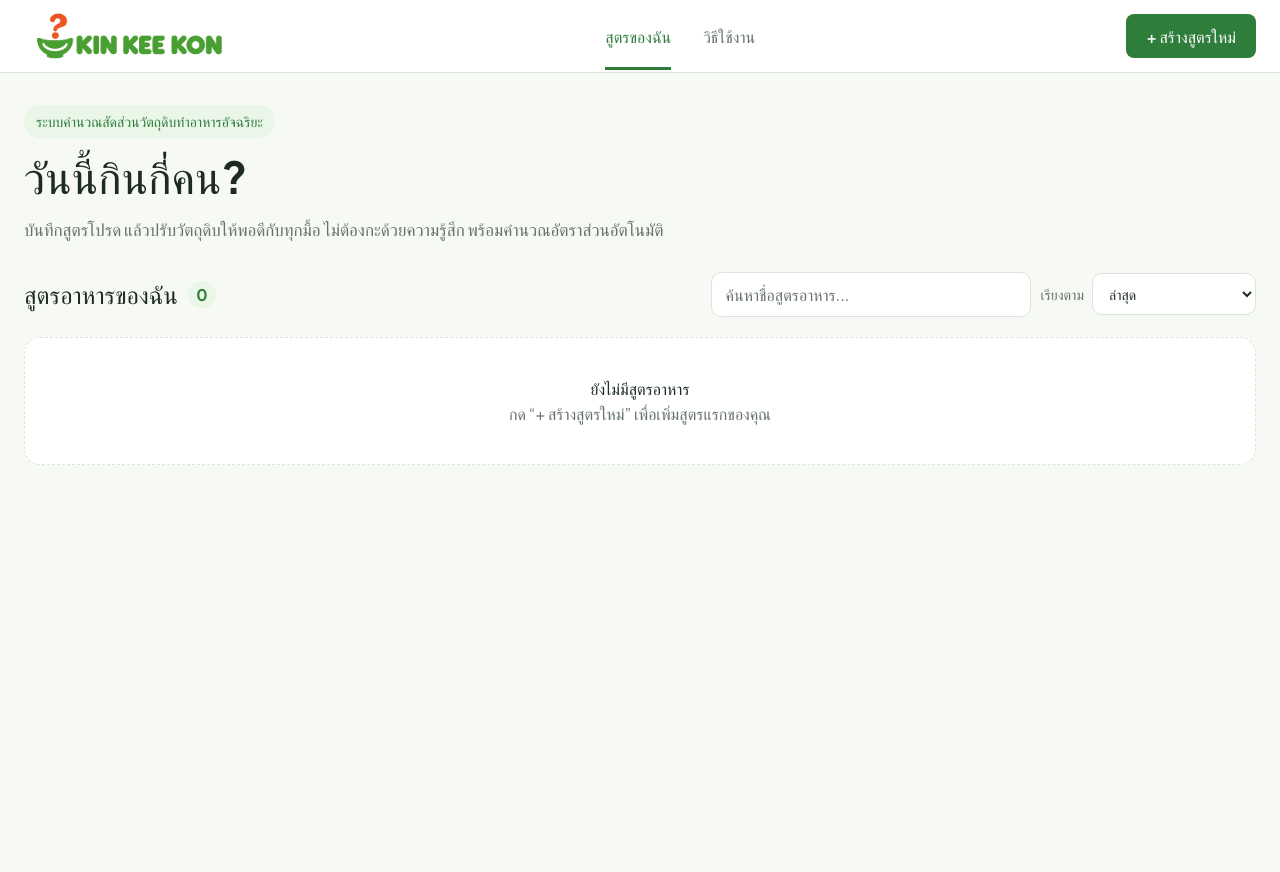
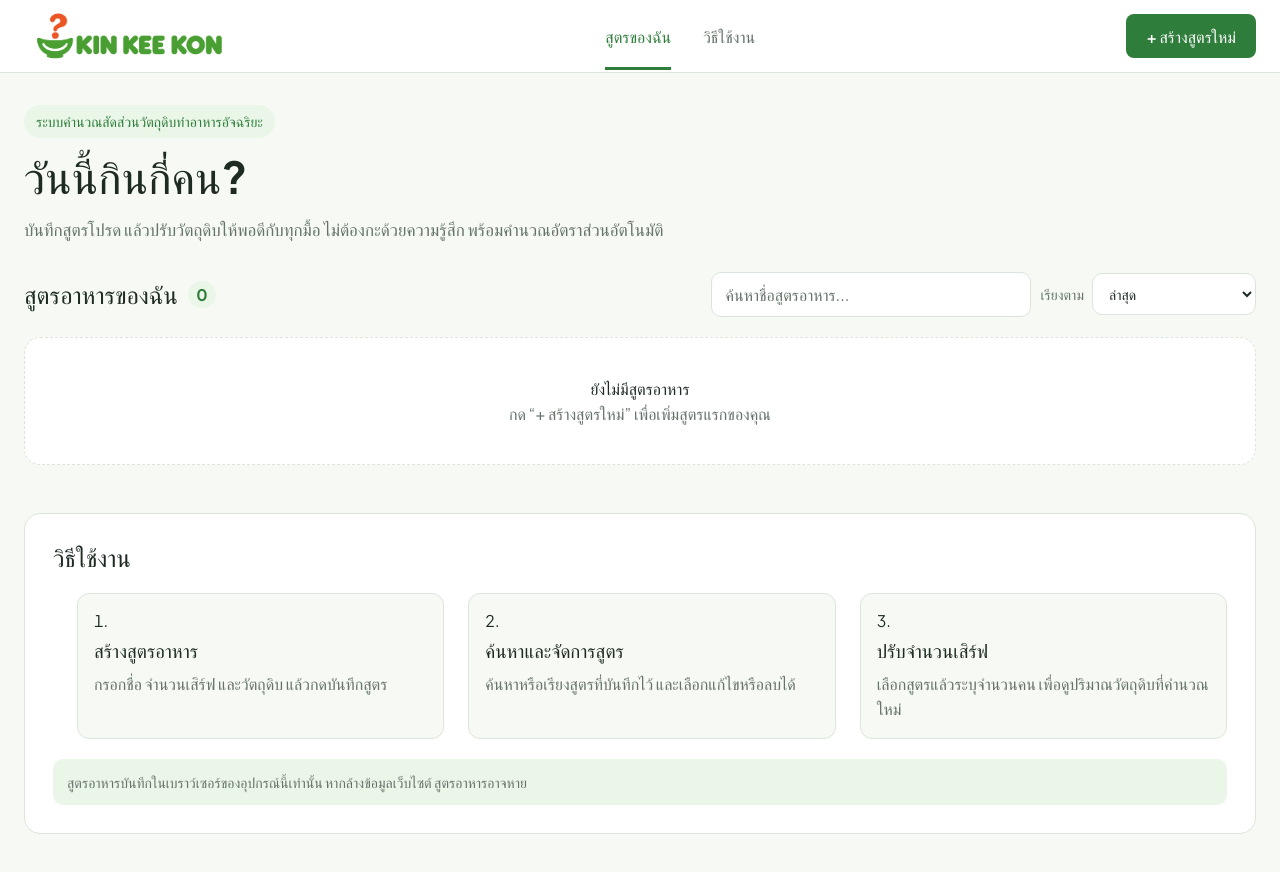
Before and after one commit to moterzaza5824/OOP_Project, a React (Vite) app: page / in a window 1280 px wide. Shown: the top 872 px of the page. Before the commit the page ends 800 px from the top, so only its background shows below. Built offline with nearby package versions, Linux system fonts and the light colour scheme; a web font is replaced by a local one.

Commit message:
feat(gui): add usage guide

```diff
--- a/src/App.css
+++ b/src/App.css
@@ -670,6 +670,58 @@
   background: var(--color-primary);
 }
 
+.usage-guide {
+  margin-top: 48px;
+  padding: 28px;
+  scroll-margin-top: 100px;
+  background: var(--color-surface);
+  border: 1px solid var(--color-border);
+  border-radius: 16px;
+}
+
+.usage-guide h2 {
+  margin: 0 0 20px;
+  color: var(--color-text);
+  font-size: 24px;
+}
+
+.usage-guide__steps {
+  margin: 0;
+  padding-left: 24px;
+  display: grid;
+  grid-template-columns: repeat(3, minmax(0, 1fr));
+  gap: 24px;
+}
+
+.usage-guide__steps li {
+  padding: 16px;
+  background: var(--color-page);
+  border: 1px solid var(--color-border);
+  border-radius: 12px;
+  list-style-position: inside;
+}
+
+.usage-guide__steps h3 {
+  margin: 8px 0;
+  color: var(--color-text);
+}
+
+.usage-guide__steps p {
+  margin: 0;
+  color: var(--color-text-secondary);
+  line-height: 1.6;
+}
+
+.usage-guide__note {
+  margin: 20px 0 0;
+  padding: 12px 14px;
+  color: var(--color-text-secondary);
+  background: var(--color-soft-green);
+  border-radius: 10px;
+  font-size: 14px;
+  line-height: 1.6;
+}
+
 @media (max-width: 900px) {
   .recipe-form__layout {
     grid-template-columns: 1fr;
@@ -677,6 +729,17 @@
 }
 
 @media (max-width: 700px) {
+  .usage-guide {
+    padding: 20px;
+    scroll-margin-top: 140px;
+  }
+
+  .usage-guide__steps {
+    padding-left: 0;
+    grid-template-columns: 1fr;
+    gap: 12px;
+  }
+
   .section-heading {
     flex-wrap: wrap;
   }
--- a/src/App.tsx
+++ b/src/App.tsx
@@ -217,6 +217,28 @@ function App() {
             </div>
           )}
         </section>
+
+        <section id="guide" className="usage-guide">
+          <h2>วิธีใช้งาน</h2>
+          <ol className="usage-guide__steps">
+            <li>
+              <h3>สร้างสูตรอาหาร</h3>
+              <p>กรอกชื่อ จำนวนเสิร์ฟ และวัตถุดิบ แล้วกดบันทึกสูตร</p>
+            </li>
+            <li>
+              <h3>ค้นหาและจัดการสูตร</h3>
+              <p>ค้นหาหรือเรียงสูตรที่บันทึกไว้ และเลือกแก้ไขหรือลบได้</p>
+            </li>
+            <li>
+              <h3>ปรับจำนวนเสิร์ฟ</h3>
+              <p>เลือกสูตรแล้วระบุจำนวนคน เพื่อดูปริมาณวัตถุดิบที่คำนวณใหม่</p>
+            </li>
+          </ol>
+          <p className="usage-guide__note">
+            สูตรอาหารบันทึกในเบราว์เซอร์ของอุปกรณ์นี้เท่านั้น
+            หากล้างข้อมูลเว็บไซต์ สูตรอาหารอาจหาย
+          </p>
+        </section>
       </main>
       {recipeToScale && (
         <ScaleModal
```
